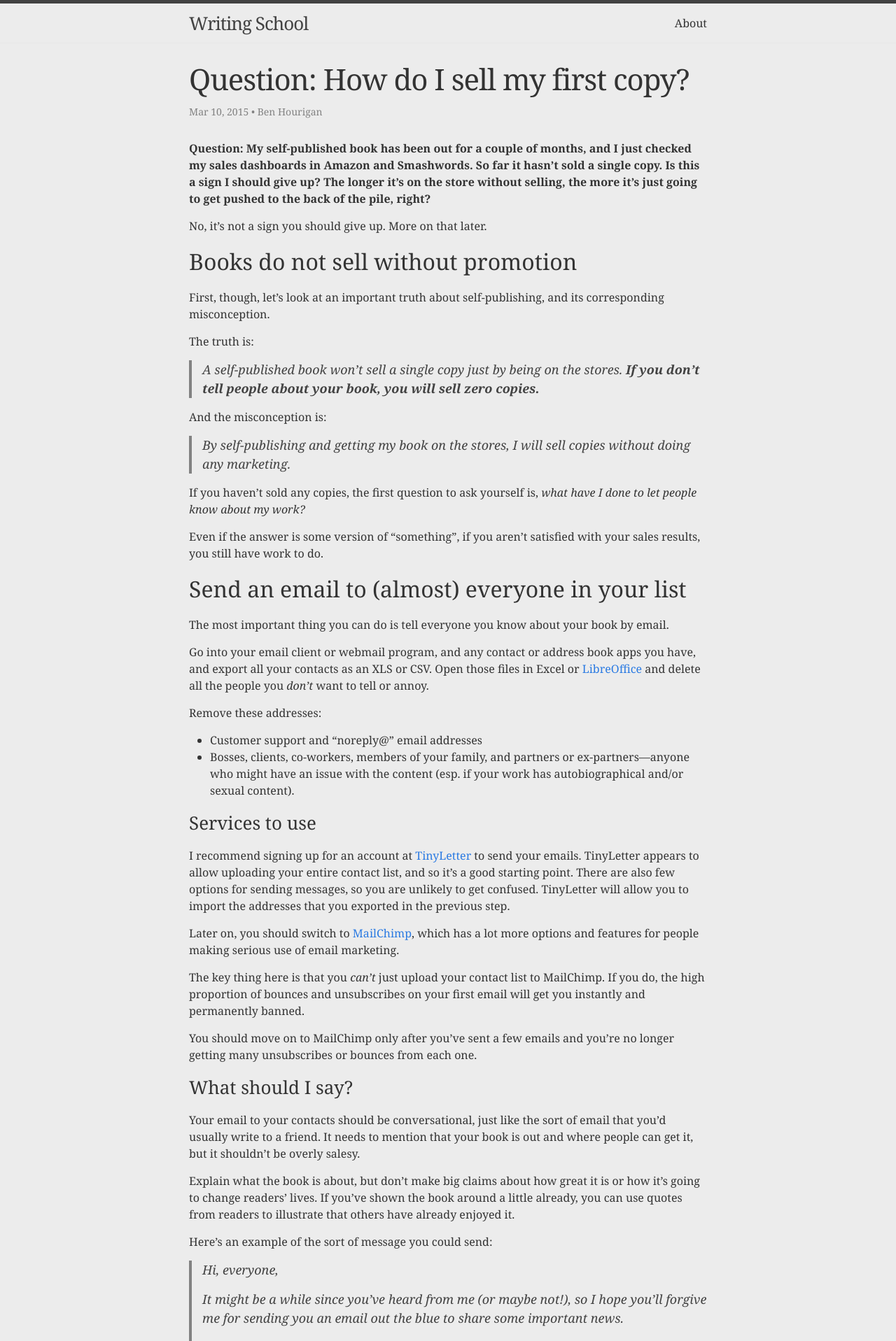
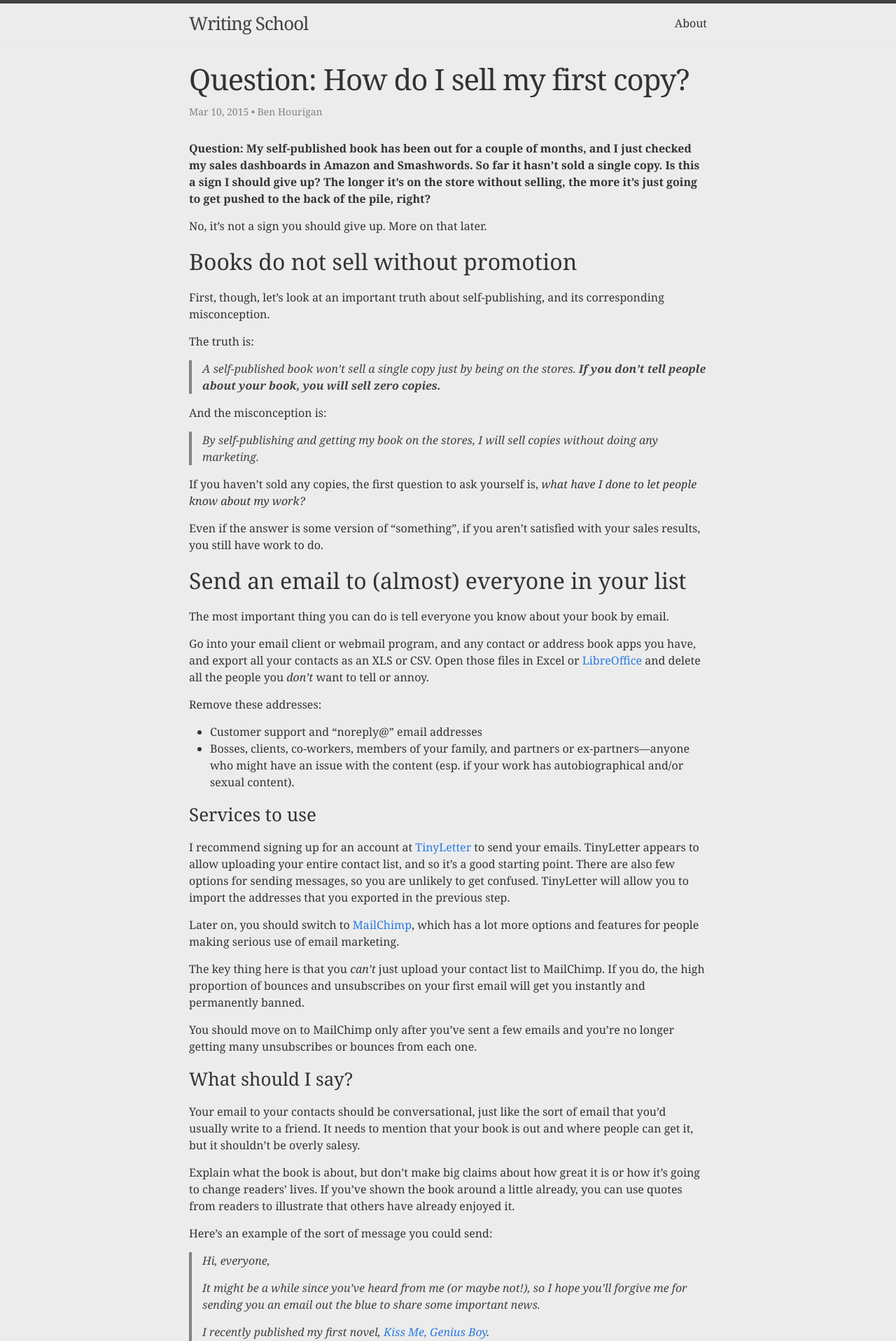
Before and after one commit to benhourigan/writingschool, a Jekyll site: the page built from _posts/2015-03-10-sell-your-first-copies.md, in a window 1280 px wide. Shown: the top 1917 px of the page at 70% size. Built offline with Jekyll 4.4.1, drawn with Linux system fonts in a browser that asks for light colours.

Commit message:
Set blockquote font-size to $base-font-size.

```diff
--- a/_sass/_base.scss
+++ b/_sass/_base.scss
@@ -111,7 +111,7 @@ blockquote {
     color: $grey-color-dark;
     border-left: 4px solid $grey-color;
     padding-left: $spacing-unit / 2;
-    font-size: 18px;
+    font-size: $base-font-size;
     /*letter-spacing: -1px;*/
     font-style: italic;
 
```
